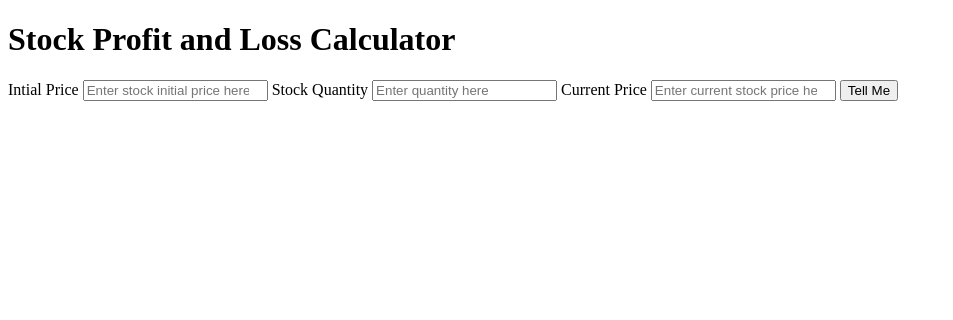
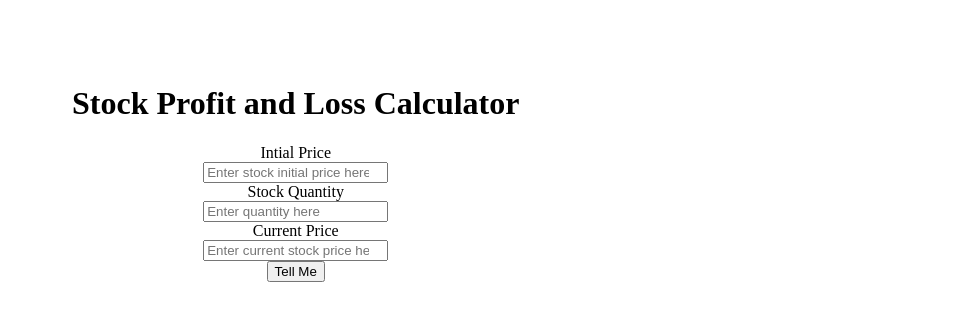
Before and after one commit to 4bhish/stock-profit-loss-calc, a plain HTML site: page index.html in a window 1280 px wide. Shown: the whole page, without its empty margins (0-953 px from the left). Drawn offline with Linux system fonts and the light colour scheme.

Commit message:
Create style.css

```diff
--- a/index.html
+++ b/index.html
@@ -5,6 +5,7 @@
     <meta http-equiv="X-UA-Compatible" content="IE=edge">
     <meta name="viewport" content="width=device-width, initial-scale=1.0">
     <title>Stock Calculator</title>
+    <link rel="stylesheet" href="style.css">
 </head>
 <body>
     <div class="container">
@@ -20,7 +21,7 @@
         <input type="number" id="current-price" placeholder="Enter current stock price here">
 
         <button id="tellme">Tell Me</button>
-        <h2 id="output"></h2>
+        <div id="output"></div>
     </div>
     <script src="app.js"></script>
 </body>
--- /dev/null
+++ b/style.css
@@ -0,0 +1,15 @@
+*{
+
+}
+
+.container
+{
+    display: flex;
+    flex-direction: column;
+    height: fit-content;
+    width: fit-content;
+    padding: 2rem;
+    margin: 2rem;
+    align-items: center;
+    text-align: center;
+}
```
